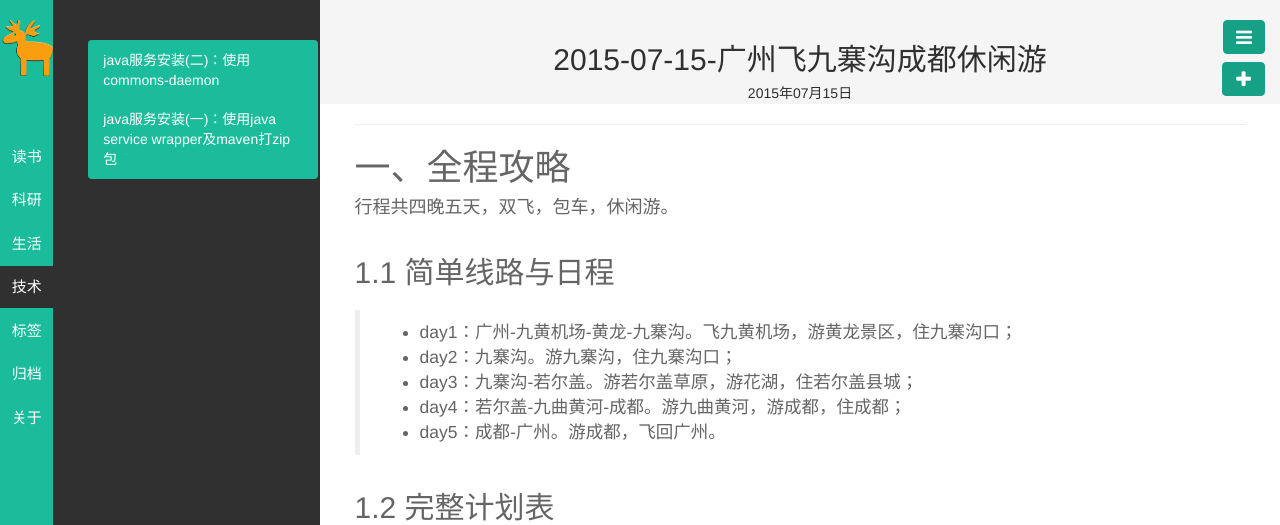
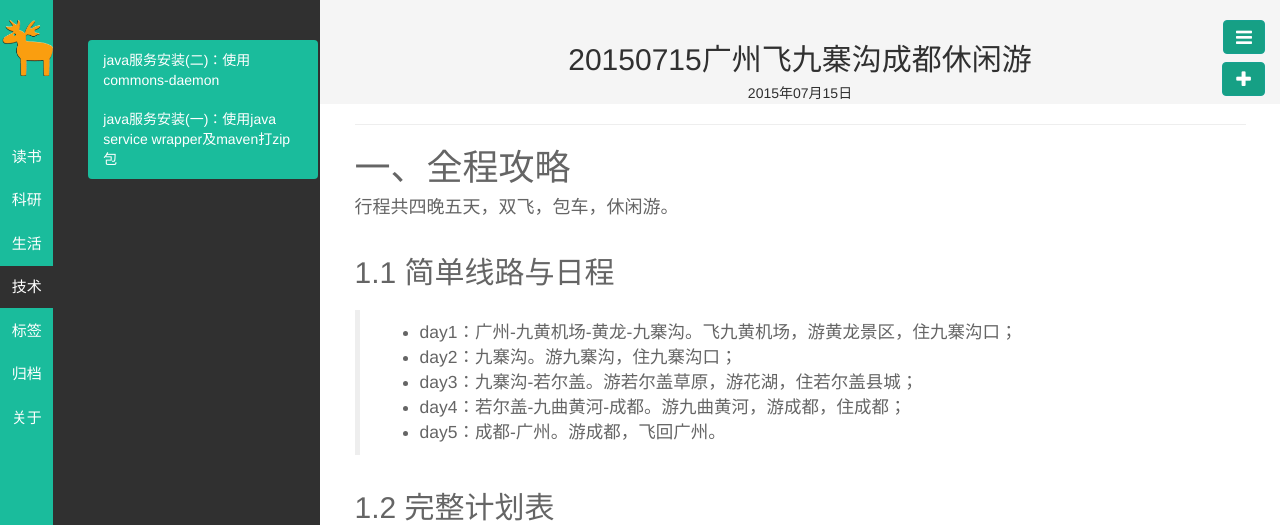
Before and after one commit to mianshenglee/mianshenglee.github.io, a Jekyll site: the page built from _posts/生活/2015-07-15-广州飞九寨沟成都休闲游.md, in a window 1280 px wide, cut to the strip 0-525 px from the top of the page. Built offline with Jekyll 4.4.1, drawn with Linux system fonts in a browser that asks for light colours; Markdown is read by kramdown in place of the engine named in the settings.

Commit message:
修改tag

```diff
--- a/_config.yml
+++ b/_config.yml
@@ -36,7 +36,7 @@
 
 # 首页除了最新文章外显示分类
 cates:
-  - travel
+  - Travel
   - Java
 
 # 中文本地化
--- a/_posts/生活/2015-07-15-广州飞九寨沟成都休闲游.md
+++ b/_posts/生活/2015-07-15-广州飞九寨沟成都休闲游.md
@@ -1,9 +1,9 @@
 ---
 layout: post
-title: 2015-07-15-广州飞九寨沟成都休闲游
+title: 20150715广州飞九寨沟成都休闲游
 category: 生活
-tags: travel
-keywords:
+tags: Travel
+keywords: 九寨沟
 description:
 ---
 
```
